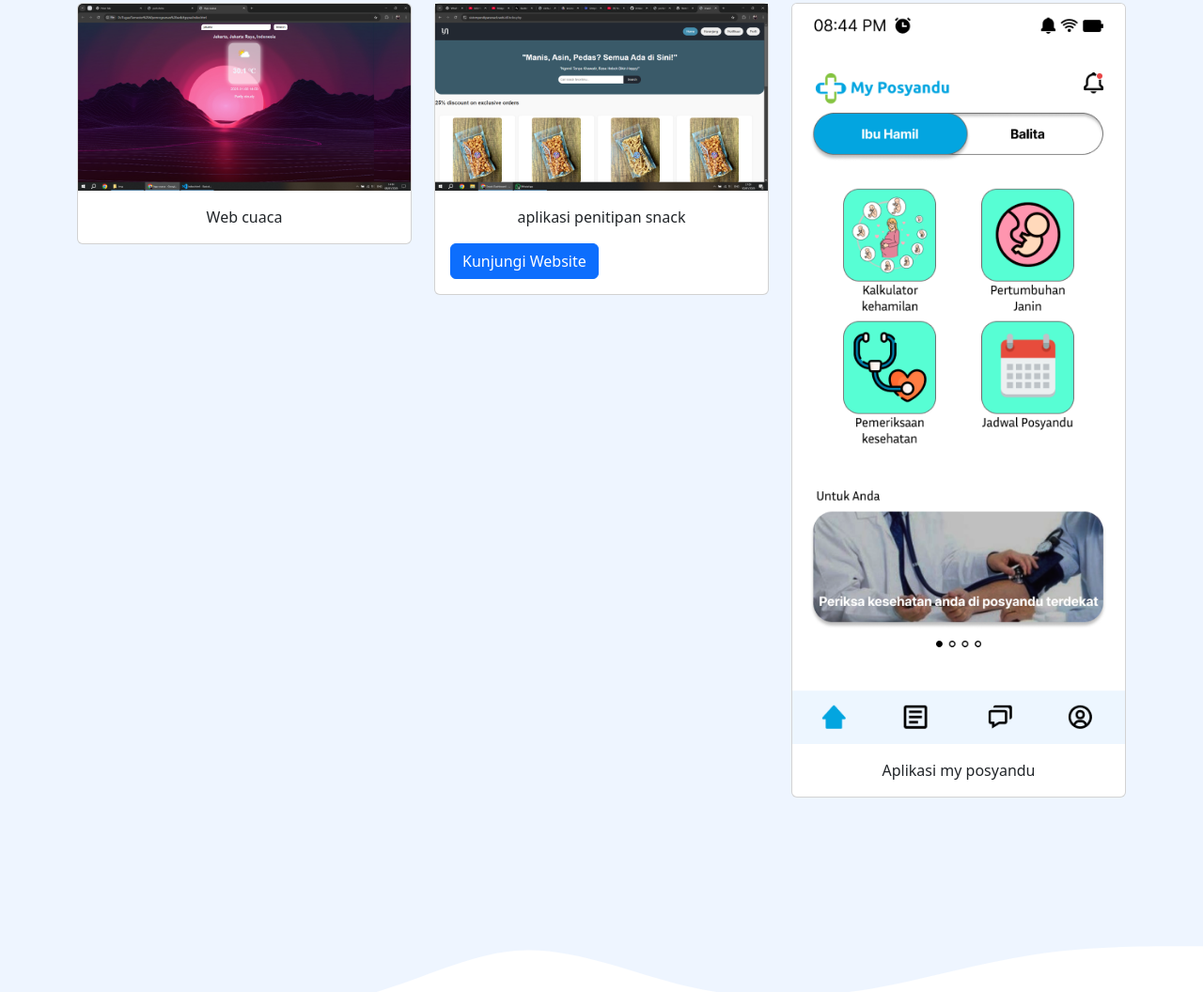
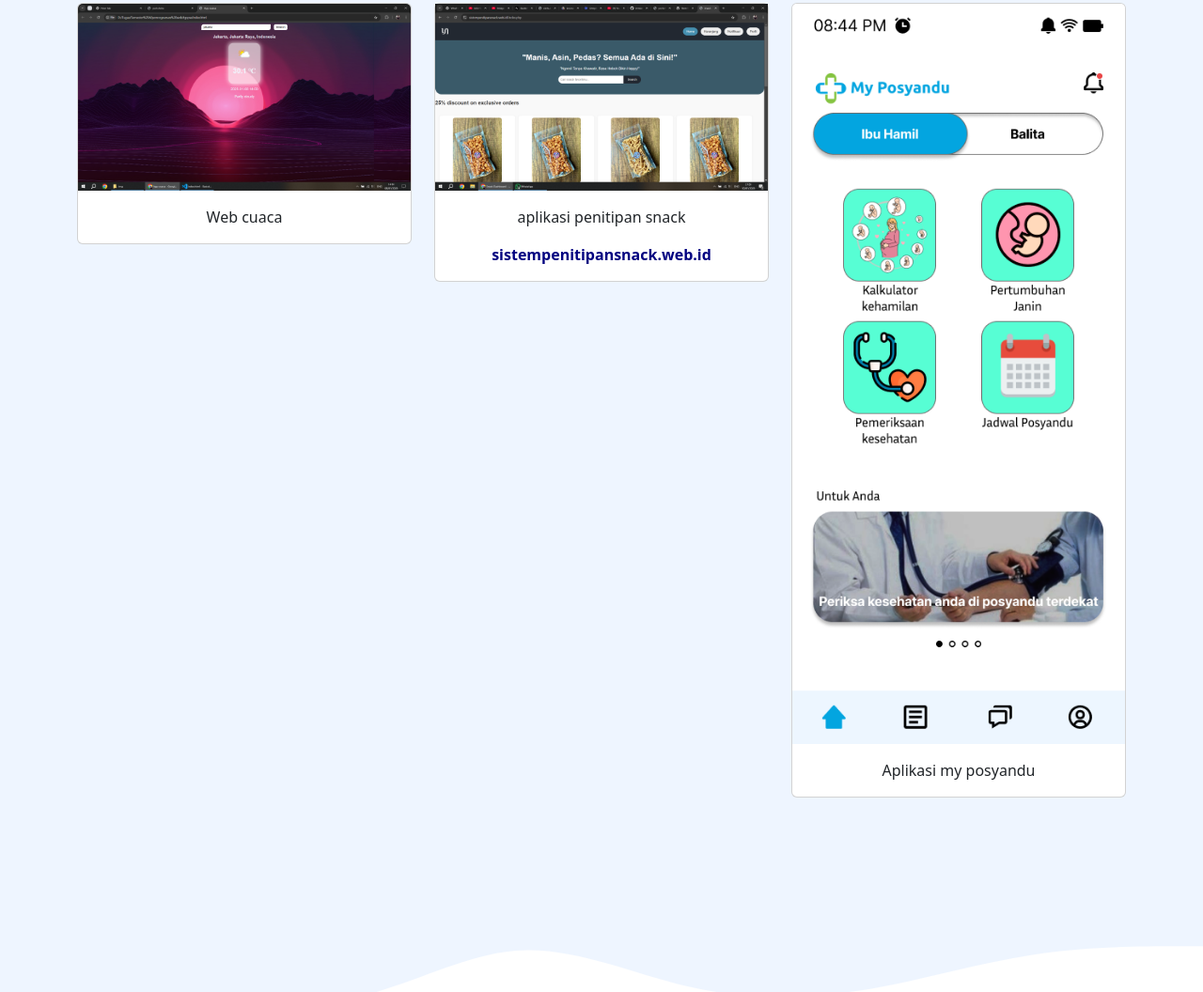
Before and after one commit to mwlanaysf/bdtporto, a plain HTML site: page index.html in a window 1280 px wide. Shown: the part 1644-2700 px from the top of the page at 94% size. Drawn offline with nearby package versions, Linux system fonts and the light colour scheme.

Commit message:
Update index.html

```diff
--- a/index.html
+++ b/index.html
@@ -110,7 +110,9 @@
               <img src="img/home.png" />
               <div class="card-body">
                 <p class="card-text text-center">aplikasi penitipan snack</p>
-                <a href="https://sistempenitipansnack.web.id" target="_blank" class="btn btn-primary">Kunjungi Website</a>
+                <a href="https://sistempenitipansnack.web.id" target="_blank" class="d-block text-center fw-bold" style="color: #000080; text-decoration: none;">
+                sistempenitipansnack.web.id
+            </a>
               </div>
             </div>
           </div>
```
